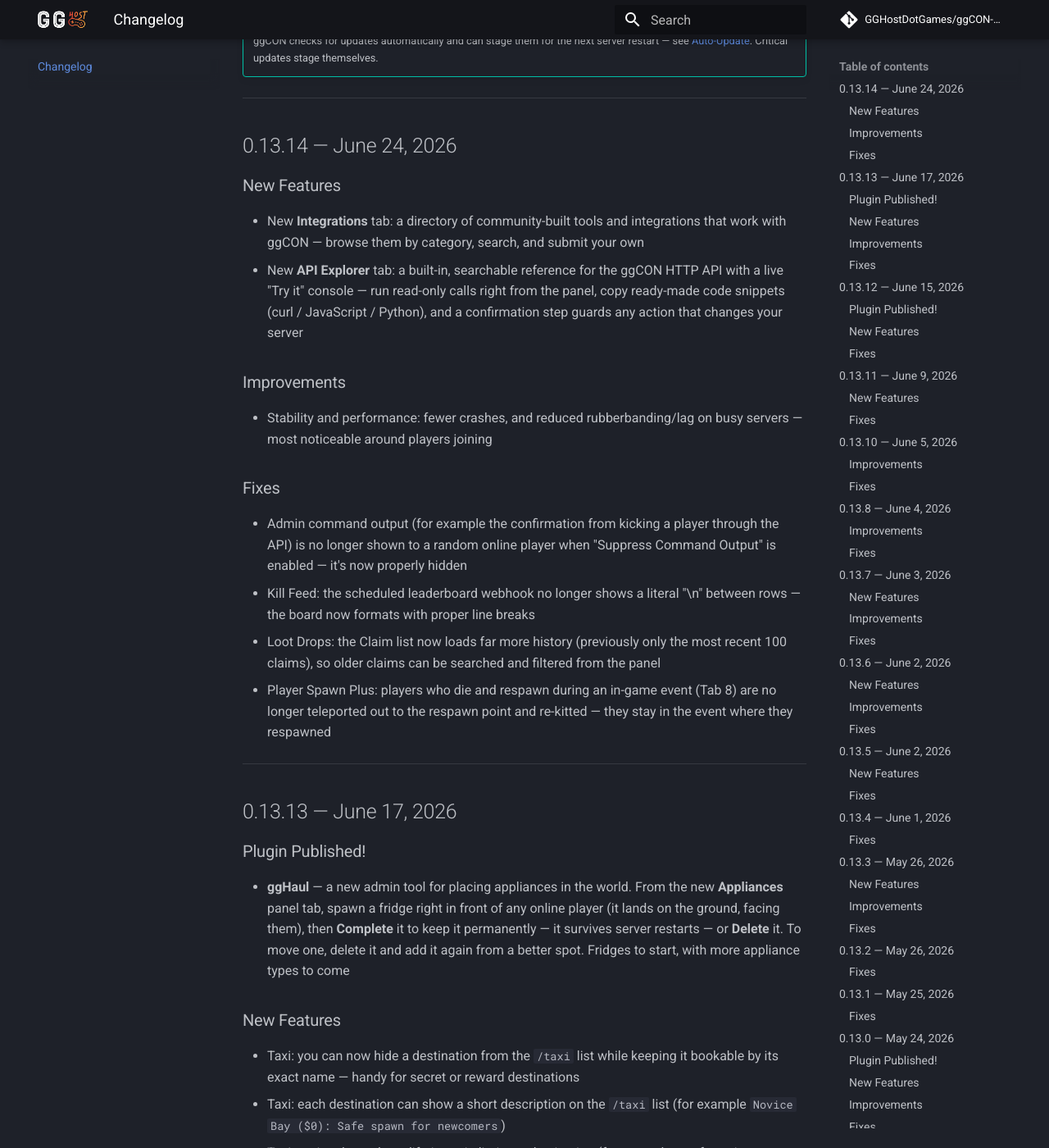
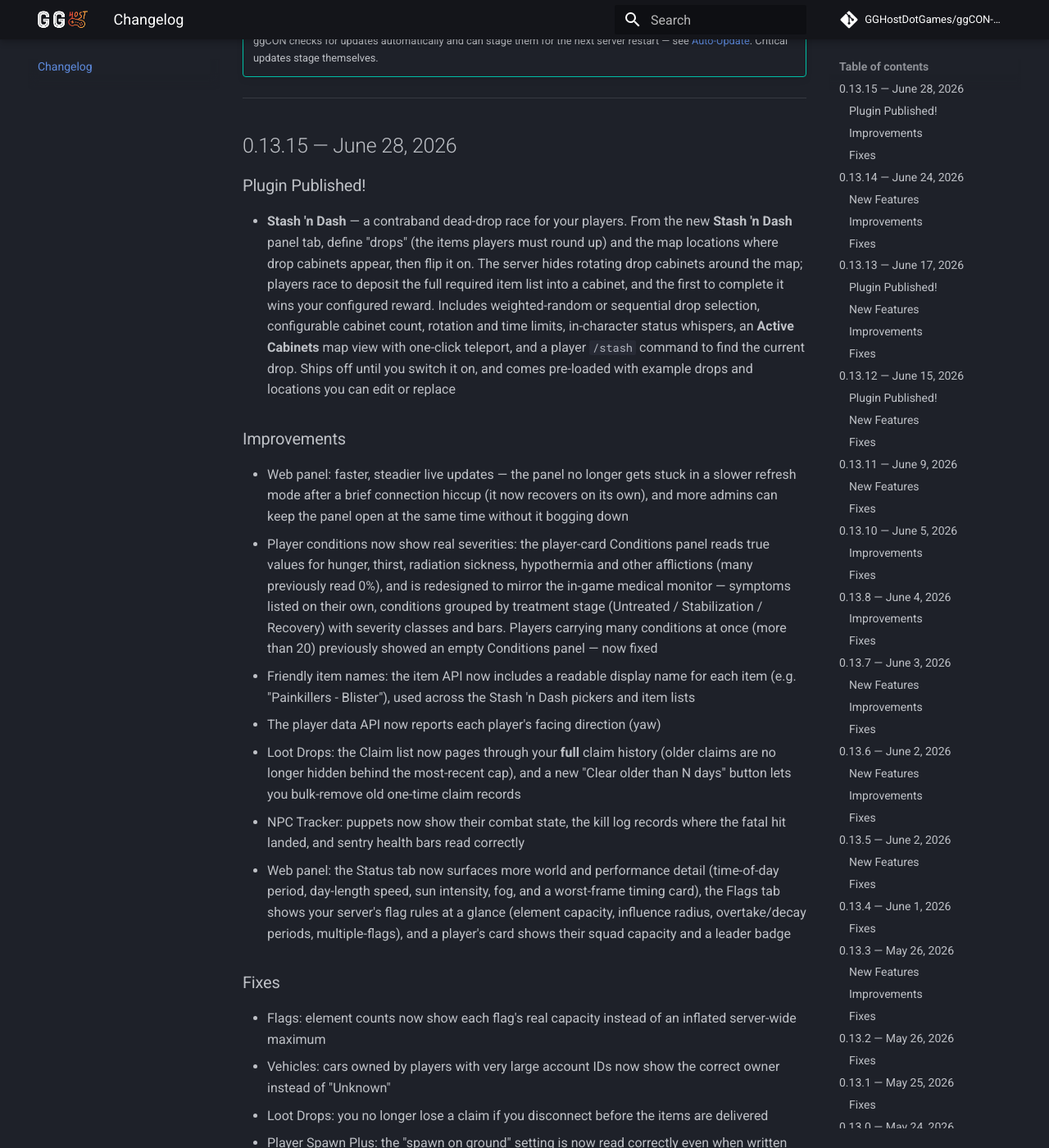
Before and after one commit to GGHostDotGames/ggCON-docs, an MkDocs documentation site: the page built from docs/changelog.md, in a window 1280 px wide and 1400 px high, scrolled down 283 px. Shown: the whole window at 82% size. Built offline with MkDocs 1.6.1 and Material for MkDocs 9.7.7, drawn with Linux system fonts in a browser that asks for light colours; comment, search, counter and statistics services are not loaded; some of the changed text lies outside the part shown.

Commit message:
Changelog: v0.13.15
Co-Authored-By: Claude <noreply@anthropic.com>

```diff
--- a/docs/changelog.md
+++ b/docs/changelog.md
@@ -4,6 +4,28 @@ Release notes for ggCON, newest first.
 
 !!! tip "Staying up to date"
     ggCON checks for updates automatically and can stage them for the next server restart — see [Auto-Update](auto-update.md). Critical updates stage themselves.
+
+---
+
+## 0.13.15 — June 28, 2026
+
+### Plugin Published!
+- **Stash 'n Dash** — a contraband dead-drop race for your players. From the new **Stash 'n Dash** panel tab, define "drops" (the items players must round up) and the map locations where drop cabinets appear, then flip it on. The server hides rotating drop cabinets around the map; players race to deposit the full required item list into a cabinet, and the first to complete it wins your configured reward. Includes weighted-random or sequential drop selection, configurable cabinet count, rotation and time limits, in-character status whispers, an **Active Cabinets** map view with one-click teleport, and a player `/stash` command to find the current drop. Ships off until you switch it on, and comes pre-loaded with example drops and locations you can edit or replace
+
+### Improvements
+- Web panel: faster, steadier live updates — the panel no longer gets stuck in a slower refresh mode after a brief connection hiccup (it now recovers on its own), and more admins can keep the panel open at the same time without it bogging down
+- Player conditions now show real severities: the player-card Conditions panel reads true values for hunger, thirst, radiation sickness, hypothermia and other afflictions (many previously read 0%), and is redesigned to mirror the in-game medical monitor — symptoms listed on their own, conditions grouped by treatment stage (Untreated / Stabilization / Recovery) with severity classes and bars. Players carrying many conditions at once (more than 20) previously showed an empty Conditions panel — now fixed
+- Friendly item names: the item API now includes a readable display name for each item (e.g. "Painkillers - Blister"), used across the Stash 'n Dash pickers and item lists
+- The player data API now reports each player's facing direction (yaw)
+- Loot Drops: the Claim list now pages through your **full** claim history (older claims are no longer hidden behind the most-recent cap), and a new "Clear older than N days" button lets you bulk-remove old one-time claim records
+- NPC Tracker: puppets now show their combat state, the kill log records where the fatal hit landed, and sentry health bars read correctly
+- Web panel: the Status tab now surfaces more world and performance detail (time-of-day period, day-length speed, sun intensity, fog, and a worst-frame timing card), the Flags tab shows your server's flag rules at a glance (element capacity, influence radius, overtake/decay periods, multiple-flags), and a player's card shows their squad capacity and a leader badge
+
+### Fixes
+- Flags: element counts now show each flag's real capacity instead of an inflated server-wide maximum
+- Vehicles: cars owned by players with very large account IDs now show the correct owner instead of "Unknown"
+- Loot Drops: you no longer lose a claim if you disconnect before the items are delivered
+- Player Spawn Plus: the "spawn on ground" setting is now read correctly even when written with a space (e.g. `= True`)
 
 ---
 
```
